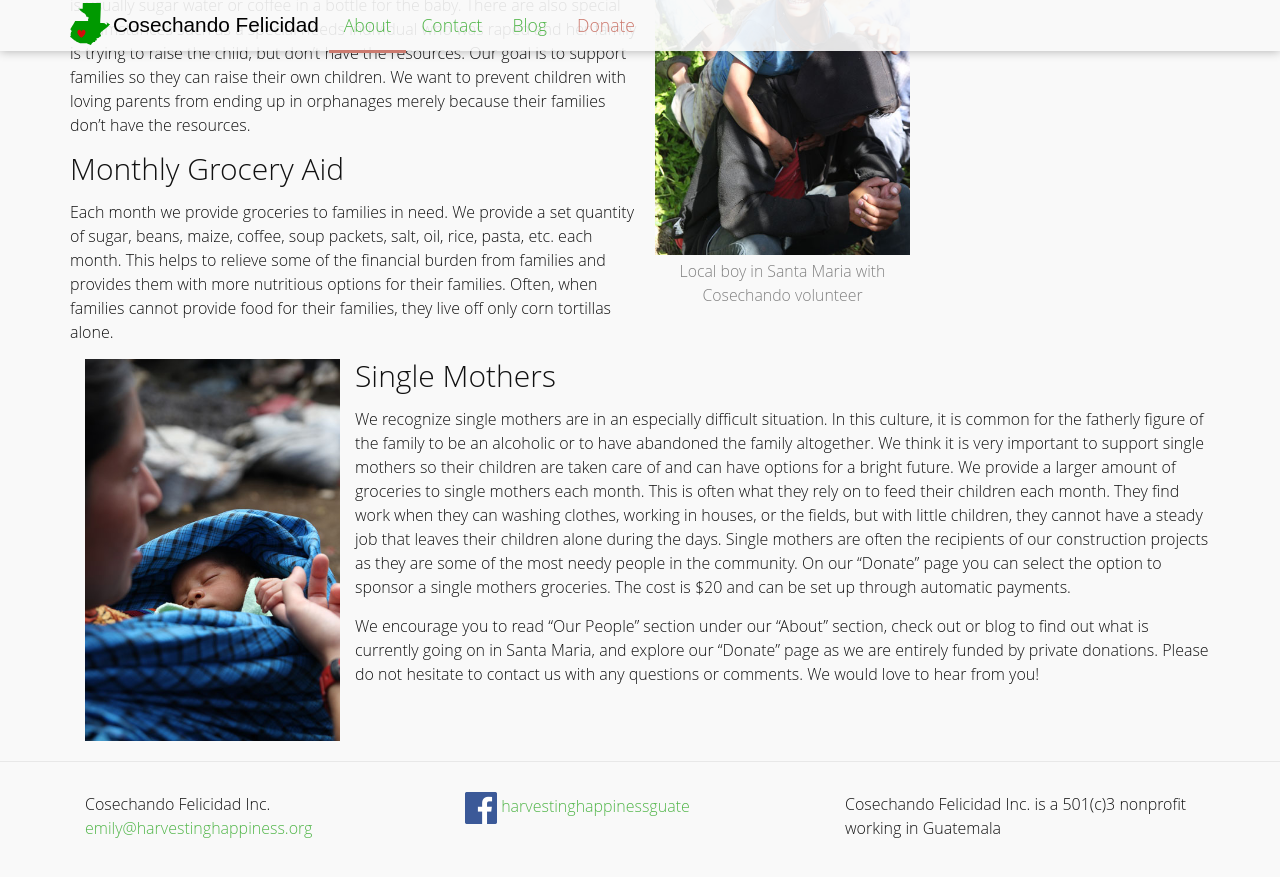
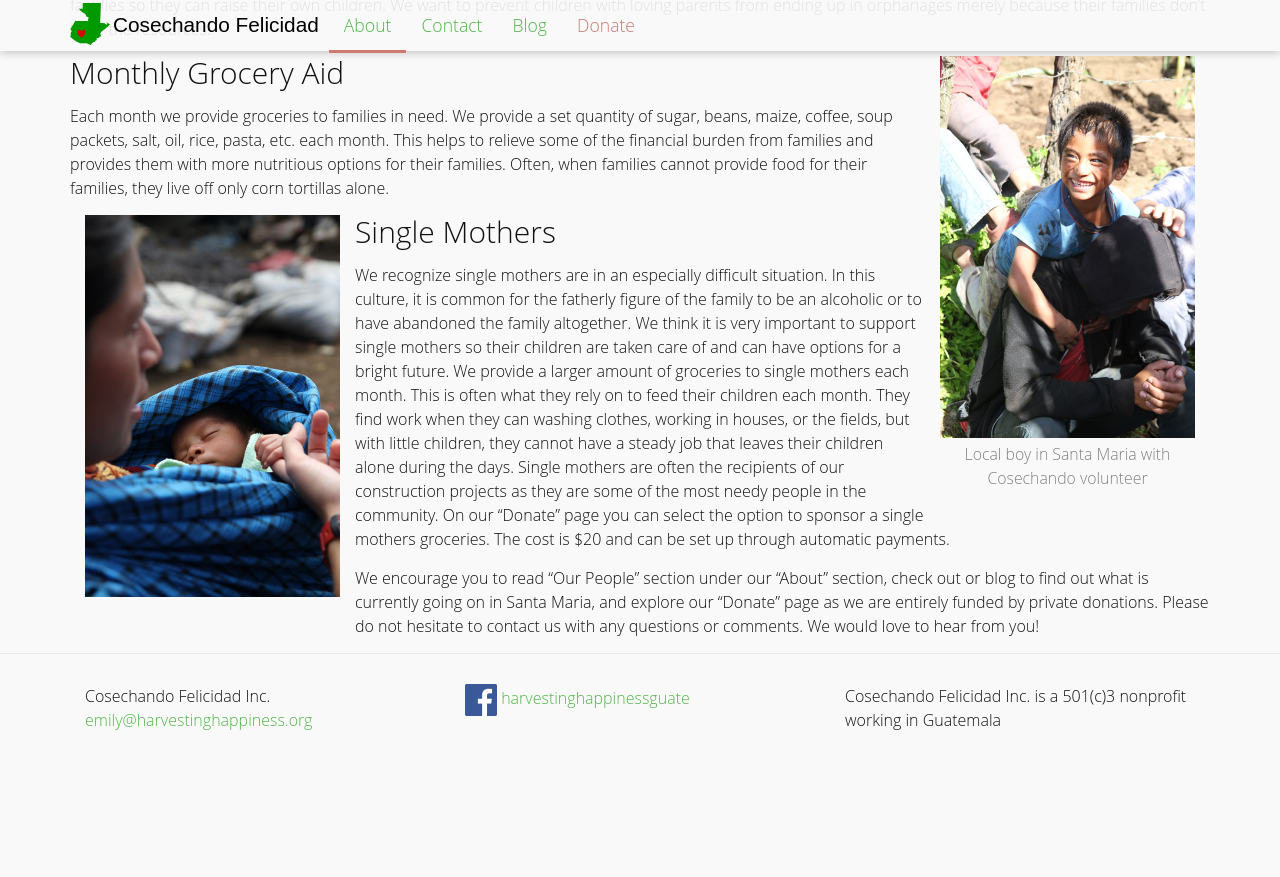
Before and after one commit to harvestinghappiness/harvestinghappiness.github.io, a Jekyll site: the page built from about.md, in a window 1280 px wide and 900 px high, scrolled down 2391 px. Shown: the top 877 px of the window. Built offline with Jekyll 4.4.1, drawn with Linux system fonts in a browser that asks for light colours; after the commit the page ends 3183 px from its top, so only the background shows below that.

Commit message:
Update about.md

```diff
--- a/about.md
+++ b/about.md
@@ -104,8 +104,6 @@ families to raise support and awareness for the organization. It is important to
 accept long-term volunteers, as we strongly believe in supporting the locals to help themselves and their
 neighbors. We believe long-lasting change comes from within the community itself.
 
-{% include figure.html src="about/boy.jpg" caption="Local boy in Santa Maria with Cosechando volunteer" side="right" size="quarter" %}
-
 ## Formula Assistance
 
 We provide monthly assistance with purchasing formula for members in the community who require it.
@@ -115,6 +113,8 @@ circumstances such as a special needs individual who was raped and her family is
 child, but don’t have the resources. Our goal is to support families so they can raise their own children.
 We want to prevent children with loving parents from ending up in orphanages merely because their
 families don’t have the resources.
+
+{% include figure.html src="about/boy.jpg" caption="Local boy in Santa Maria with Cosechando volunteer" side="right" size="quarter" %}
 
 ## Monthly Grocery Aid
 
```
